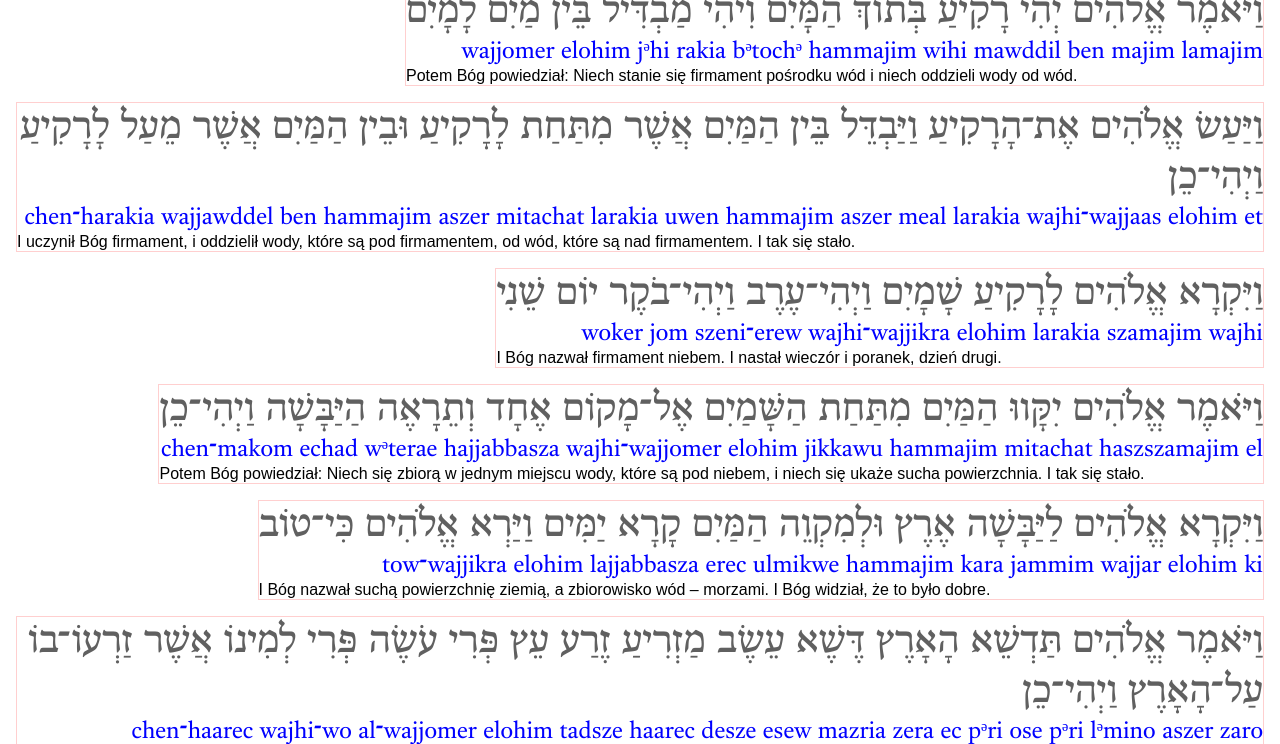
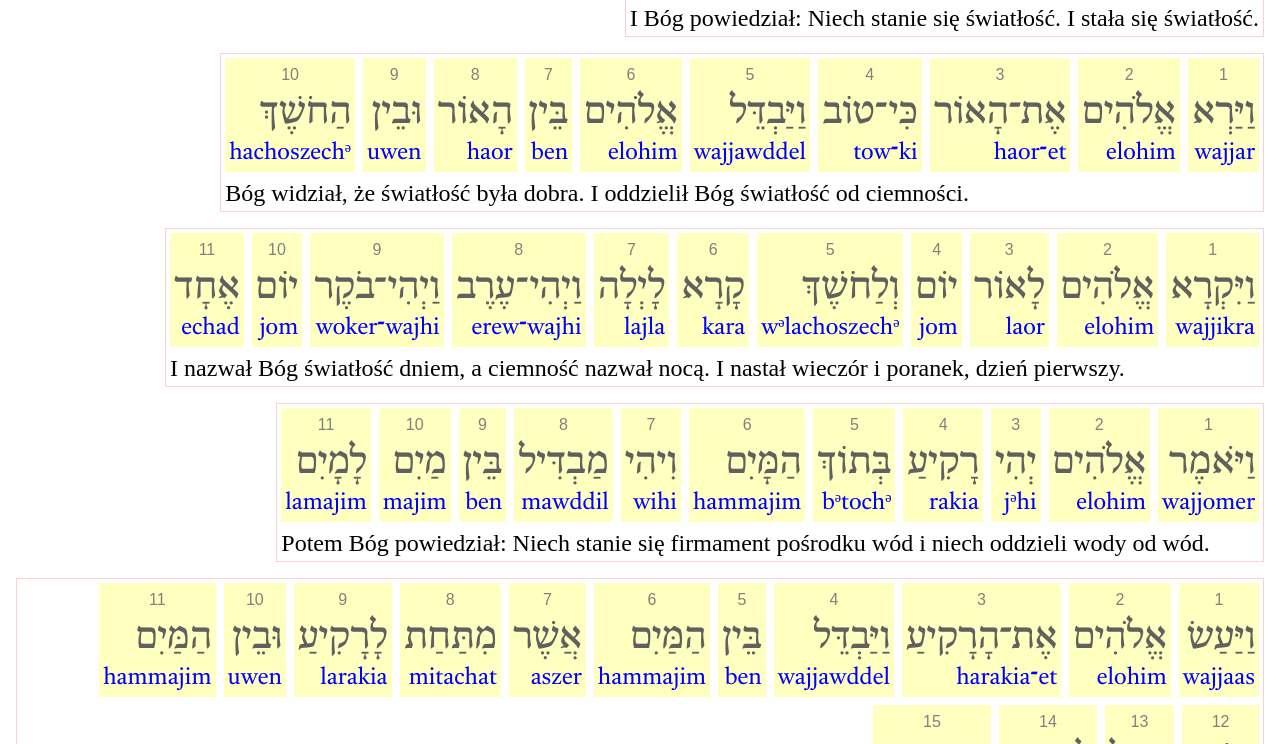
Before and after one commit to gedeonix/hebrew, a website: page public/interline.html in a window 1280 px wide. Shown: the part 738-1482 px from the top of the page. Drawn offline with nearby package versions, Linux system fonts and the light colour scheme.

Commit message:
interline (3)

```diff
--- a/public/css/interline.css
+++ b/public/css/interline.css
@@ -6,7 +6,17 @@
 
 .interline-word {
     display: inline-block;
-    background-color: #ffff80;
+    background-color: #ffffc0;
+    padding: 4px;
+    margin: 4px;
+}
+
+.text-index {
+    font-family: Arial;
+    color: gray;
+    font-size: 1rem;
+    margin: 4px;
+    text-align: center;
 }
 
 .text-transcript {
@@ -15,7 +25,8 @@
 }
 
 .text-translate {
-    font-family: Arial;
+    font-family: "Times New Roman";
     color: black;
-    font-size: 1rem;
+    font-size: 1.5rem;
+    margin: 4px;
 }
--- a/public/interline.html
+++ b/public/interline.html
@@ -19,9 +19,22 @@
     <div class="row" dir="rtl">
       <template v-for="(row, index) in tanach">
         <div class="interline-row">
+
+          <template v-for="(item, i) in verse(index).tanach.split(' ')">
+            <div class="interline-word">
+              <div class="text-index">{{i+1}}</div>
+              <div class="text hebrew">{{item}}</div>
+              <div class="text-transcript">{{transcript(item)}}</div>
+            </div>
+          </template>
+
+          <div dir="ltr" class="text-translate">{{verse(index).ubg}}</div>
+
+          <!--
           <div class="text hebrew">{{row}}</div>
           <div class="text-transcript hebrew">{{transcript(row)}}</div>
-          <div dir="ltr" class="text-translate">{{translate(index)}}</div>
+          -->
+
         </div>
       </template>
     </div>
@@ -111,9 +124,13 @@
       }
     },
     methods: {
-      translate(index) {
-        return this.ubg[index].replaceAll(/<RX.*?>|<RF>.*?<Rf>|<FI>|<Fi>/gi,'')
-      }
+      verse(index) {
+        return {
+          tanach: this.tanach[index],
+          ubg: this.ubg[index].replaceAll(/<RX.*?>|<RF>.*?<Rf>|<FI>|<Fi>/gi,'')
+        }
+      },
+
     }
   }).mount('#app')
 </script>
```
